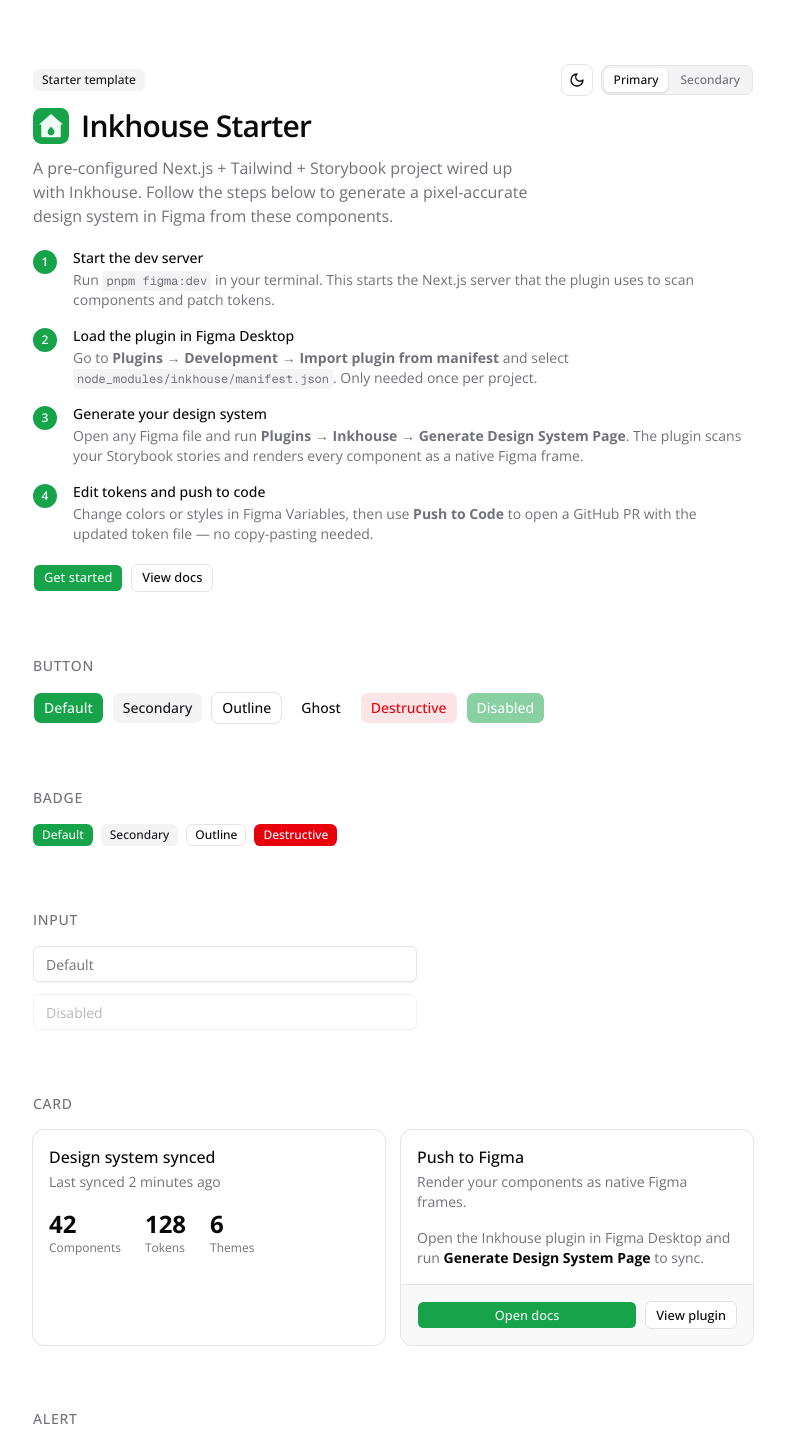
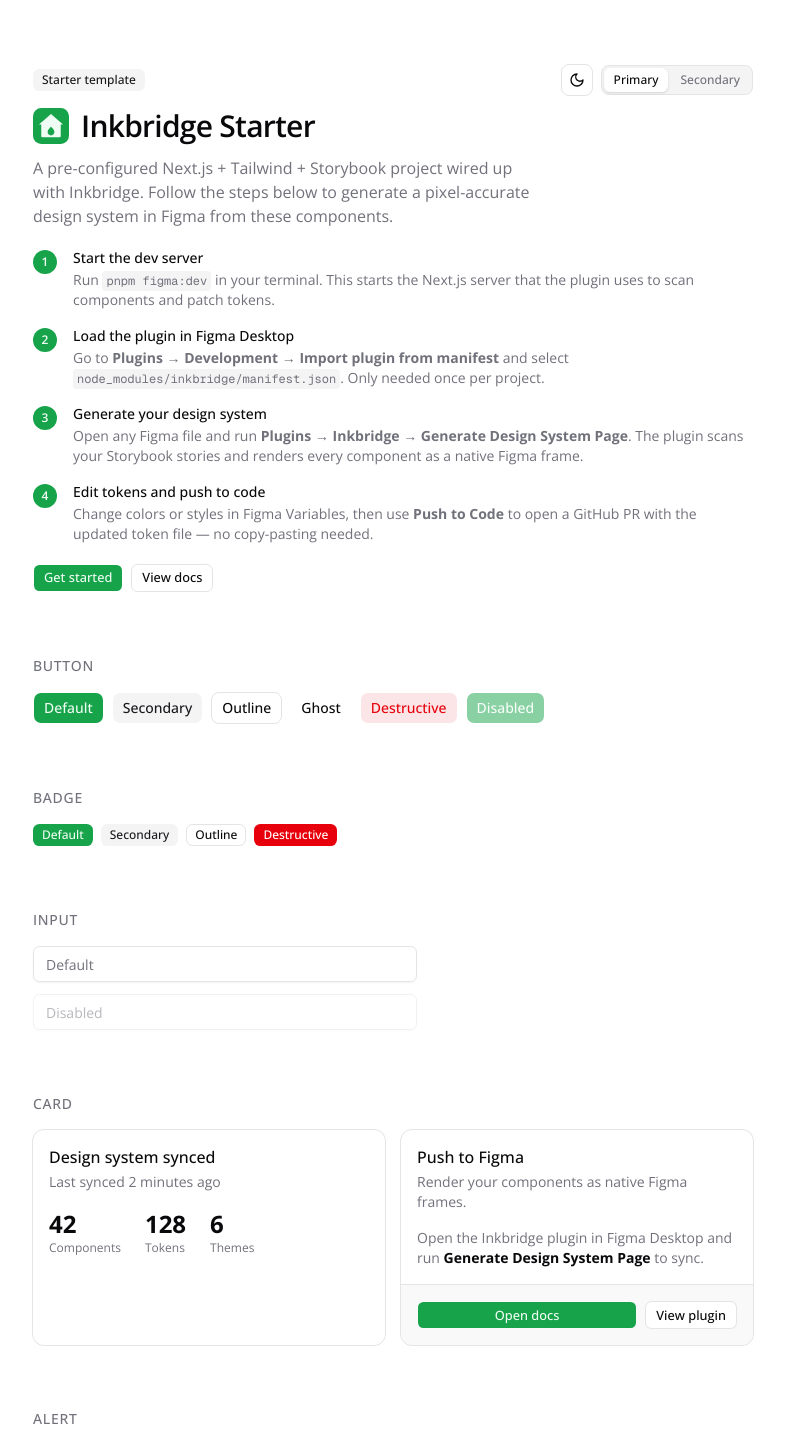
Before and after one commit to inkn9ne/inkbridge-starter, a Next.js app: page / in a window 1280 px wide. Shown: the top 1443 px of the page, without its empty margins (247-1032 px from the left). Built offline with nearby package versions, Linux system fonts and the light colour scheme; a web font is replaced by a local one.

Commit message:
feat: rename inkhouse → inkbridge across all files

```diff
--- a/package.json
+++ b/package.json
@@ -1,5 +1,5 @@
 {
-  "name": "inkhouse-starter",
+  "name": "inkbridge-starter",
   "version": "0.1.0",
   "private": true,
   "scripts": {
@@ -9,7 +9,7 @@
     "storybook": "storybook dev -p 6006",
     "build-storybook": "storybook build",
     "figma:dev": "next dev",
-    "figma:scan": "tsx node_modules/inkhouse/scanner/cli.ts"
+    "figma:scan": "tsx node_modules/inkbridge/scanner/cli.ts"
   },
   "dependencies": {
     "@base-ui/react": "^1.3.0",
@@ -37,7 +37,7 @@
     "@types/react-dom": "^19",
     "@vitest/browser-playwright": "^4.1.0",
     "@vitest/coverage-v8": "^4.1.0",
-    "inkhouse": "0.1.0-beta.1",
+    "inkbridge": "0.1.0-beta.1",
     "playwright": "^1.58.2",
     "storybook": "^10.2.19",
     "tailwindcss": "^4",
--- a/src/app/api/figma/patch-tokens/route.ts
+++ b/src/app/api/figma/patch-tokens/route.ts
@@ -1,11 +1,11 @@
 /**
  * Figma Token Patch API Route
  *
- * Generated by `inkhouse setup`. Do not move this file.
+ * Generated by `inkbridge setup`. Do not move this file.
  * The Figma plugin calls POST /api/figma/patch-tokens during Push to Code
  * to apply token updates via a PostCSS AST patcher.
  *
- * To re-generate: pnpm exec inkhouse setup
+ * To re-generate: pnpm exec inkbridge setup
  */
 
 import { NextResponse } from 'next/server';
--- a/src/app/api/figma/scan-components/route.ts
+++ b/src/app/api/figma/scan-components/route.ts
@@ -1,11 +1,11 @@
 /**
  * Figma Component Scanner API Route
  *
- * Generated by `inkhouse setup`. Do not move this file.
+ * Generated by `inkbridge setup`. Do not move this file.
  * The Figma plugin calls GET /api/figma/scan-components when the user
  * clicks "Generate Design System Page".
  *
- * To re-generate: pnpm exec inkhouse setup
+ * To re-generate: pnpm exec inkbridge setup
  */
 
 import { NextResponse } from 'next/server';
@@ -15,8 +15,8 @@
 
 const CWD = process.cwd();
 const TSX = path.resolve(CWD, 'node_modules/.bin/tsx');
-const CLI = path.resolve(CWD, 'node_modules/inkhouse/scanner/cli.ts');
-const OUTPUT = path.resolve(CWD, '.inkhouse/component-definitions.json');
+const CLI = path.resolve(CWD, 'node_modules/inkbridge/scanner/cli.ts');
+const OUTPUT = path.resolve(CWD, '.inkbridge/component-definitions.json');
 
 const CORS = {
   'Access-Control-Allow-Origin': '*',
--- a/src/app/globals.css
+++ b/src/app/globals.css
@@ -43,7 +43,7 @@
   --radius-4xl: calc(var(--radius) * 2.6);
 }
 
-/* ─── Theme: Default (green primary, inkhouse brand) ─── */
+/* ─── Theme: Default (green primary, inkbridge brand) ─── */
 :root {
   --radius: 0.5rem;
   --font-sans: var(--font-open-sans), ui-sans-serif, system-ui, sans-serif;
--- a/src/app/layout.tsx
+++ b/src/app/layout.tsx
@@ -24,8 +24,8 @@
 });
 
 export const metadata: Metadata = {
-  title: "Inkhouse Starter",
-  description: "Next.js + Tailwind + Storybook pre-configured with Inkhouse",
+  title: "Inkbridge Starter",
+  description: "Next.js + Tailwind + Storybook pre-configured with Inkbridge",
 };
 
 export default function RootLayout({
--- a/src/app/page.tsx
+++ b/src/app/page.tsx
@@ -24,16 +24,16 @@
             <ThemeToggles />
           </div>
           <div className="flex items-center gap-3">
-            <svg viewBox="0 0 48 48" width="36" height="36" xmlns="http://www.w3.org/2000/svg" fill="none" aria-label="Inkhouse" className="shrink-0">
+            <svg viewBox="0 0 48 48" width="36" height="36" xmlns="http://www.w3.org/2000/svg" fill="none" aria-label="Inkbridge" className="shrink-0">
               <rect width="48" height="48" rx="11" fill="var(--primary)" />
               <rect x="11" y="19" width="26" height="20" rx="1.5" fill="var(--primary-foreground)" />
               <path d="M24 8L40 22H8L24 8Z" fill="var(--primary-foreground)" />
               <path d="M24 25C24 25 19.5 28.5 19.5 32C19.5 34.5 21.5 36.5 24 36.5C26.5 36.5 28.5 34.5 28.5 32C28.5 28.5 24 25 24 25Z" fill="var(--primary)" />
             </svg>
-            <h1 className="text-3xl font-semibold tracking-tight">Inkhouse Starter</h1>
+            <h1 className="text-3xl font-semibold tracking-tight">Inkbridge Starter</h1>
           </div>
           <p className="text-muted-foreground max-w-lg">
-            A pre-configured Next.js + Tailwind + Storybook project wired up with Inkhouse. Follow the steps below to generate a pixel-accurate design system in Figma from these components.
+            A pre-configured Next.js + Tailwind + Storybook project wired up with Inkbridge. Follow the steps below to generate a pixel-accurate design system in Figma from these components.
           </p>
 
           <ol className="mt-2 flex flex-col gap-4">
@@ -44,11 +44,11 @@
               },
               {
                 title: "Load the plugin in Figma Desktop",
-                description: <>Go to <strong>Plugins → Development → Import plugin from manifest</strong> and select <code className="rounded bg-muted px-1 py-0.5 text-xs font-mono">node_modules/inkhouse/manifest.json</code>. Only needed once per project.</>,
+                description: <>Go to <strong>Plugins → Development → Import plugin from manifest</strong> and select <code className="rounded bg-muted px-1 py-0.5 text-xs font-mono">node_modules/inkbridge/manifest.json</code>. Only needed once per project.</>,
               },
               {
                 title: "Generate your design system",
-                description: <>Open any Figma file and run <strong>Plugins → Inkhouse → Generate Design System Page</strong>. The plugin scans your Storybook stories and renders every component as a native Figma frame.</>,
+                description: <>Open any Figma file and run <strong>Plugins → Inkbridge → Generate Design System Page</strong>. The plugin scans your Storybook stories and renders every component as a native Figma frame.</>,
               },
               {
                 title: "Edit tokens and push to code",
@@ -138,7 +138,7 @@
                 <CardDescription>Render your components as native Figma frames.</CardDescription>
               </CardHeader>
               <CardContent>
-                <p className="text-sm text-muted-foreground">Open the Inkhouse plugin in Figma Desktop and run <strong className="text-foreground">Generate Design System Page</strong> to sync.</p>
+                <p className="text-sm text-muted-foreground">Open the Inkbridge plugin in Figma Desktop and run <strong className="text-foreground">Generate Design System Page</strong> to sync.</p>
               </CardContent>
               <CardFooter className="gap-2">
                 <Button size="sm" className="flex-1">Open docs</Button>
```
Also changed, not shown: 2 other files (tests, documents, lock files or other folders).
